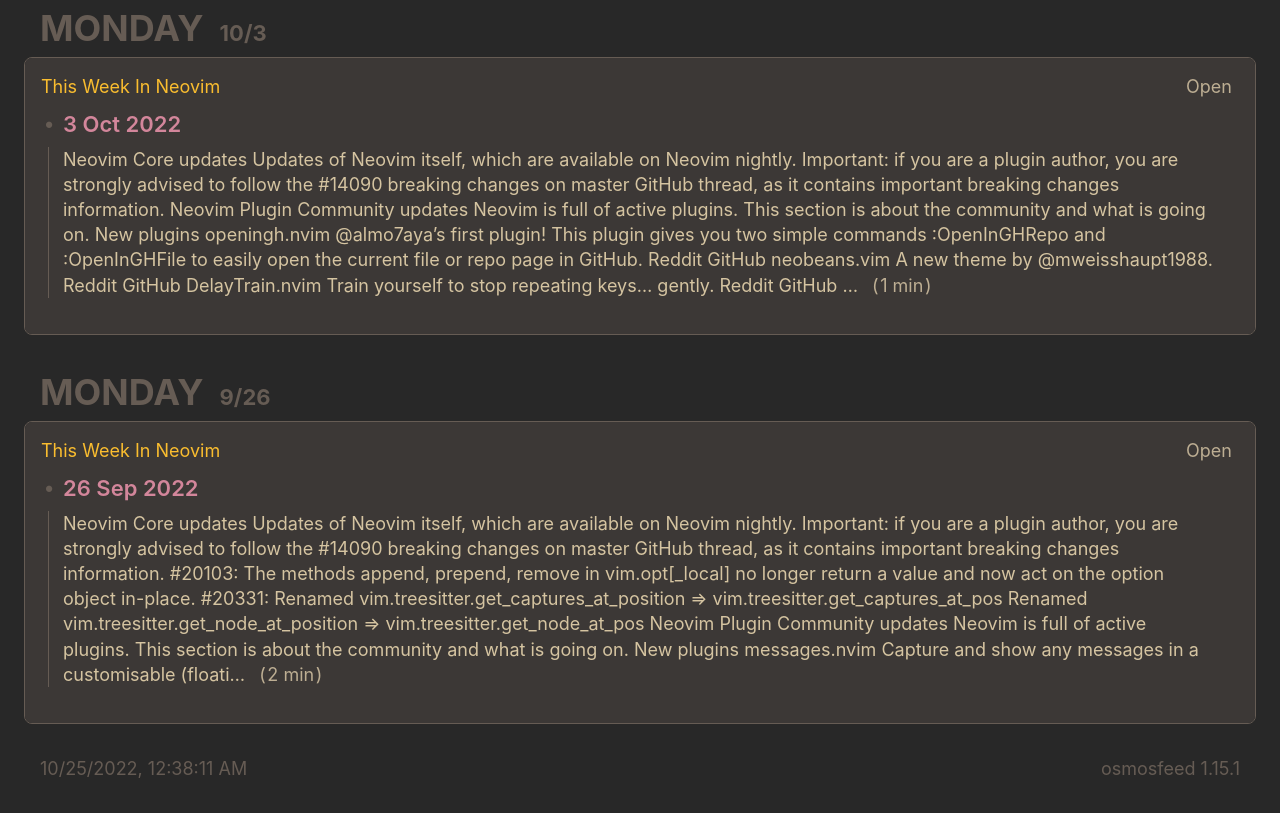
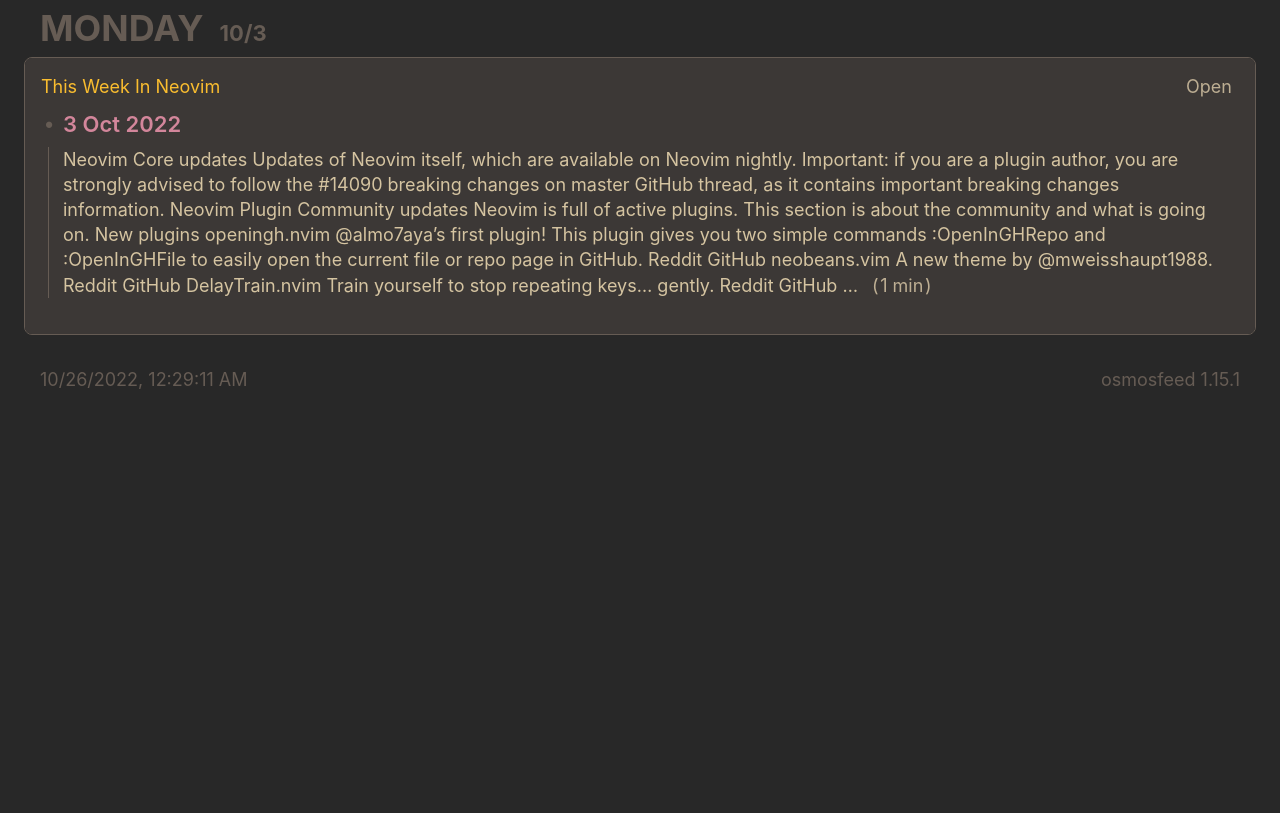
Before and after one commit to Almo7aya/feed, a plain HTML site: page index.html in a window 1280 px wide. Shown: the part 1385-2198 px from the top of the page. After the commit the page ends 1809 px from the top, so only its background shows below. Drawn offline with Linux system fonts and the light colour scheme.

Commit message:
deploy: 25bbcdf1382ecb310f398dcb647f8a406c39202c

```diff
--- a/index.html
+++ b/index.html
@@ -355,79 +355,10 @@
             </li>
         </ul>
       </section>
-      <section class="daily-content js-toggle-accordions-scope">
-        <h2 class="daily-heading">
-          <button
-            class="daily-heading-toggle"
-            data-action="toggle-accordions"
-            title="Click to toggle the day, Ctrl + click to toggle all."
-          >
-            <time class="daily-heading-toggle__weekday js-offset-weekday" data-offset-date=2022-09-26 datetime="2022-09-26T00:00:00.000Z">2022-09-26</time>
-            <time class="daily-heading-toggle__date js-offset-date" data-offset-date=2022-09-26 datetime="2022-09-26T00:00:00.000Z"></time>
-          </button>
-        </h2>
-        <ul class="sources card">
-            <li class="card__section">
-              <section class="js-toggle-accordions-scope">
-                <h3 class="source-heading">
-                  <button
-                    class="source-heading__name"
-                    data-action="toggle-accordions"
-                    title="Click to toggle the source, Ctrl + click to toggle all."
-                  >This Week In Neovim</button>
-                  <a class="source-heading__link" href="https://this-week-in-neovim.org">Open</a>
-                </h3>
-                <section class="articles-per-source">
-                    <article>
-                      <details
-                        class="article-expander"
-                        data-action="toggle-native-accordion"
-                        data-accordion-key="https://this-week-in-neovim.org/2022/Sep/26"
-                        open
-                      >
-                        <summary class="article-expander__title">26 Sep 2022</summary>
-                        <a class="article-summary-link article-summary-box-outer" href="https://this-week-in-neovim.org/2022/Sep/26">
-                          <div class="article-summary-box-inner media-object">
-                            <span class="media-object__text">
-                              <span>Neovim Core updates
-Updates of Neovim itself, which are available on Neovim nightly.
-Important: if you are a plugin author, you are strongly advised to follow the
-#14090 breaking changes on master GitHub thread, as it contains
-important breaking changes information.
-#20103:
-The methods append, prepend, remove in vim.opt[_local] no longer return a value and now act on the option
-object in-place.
-#20331:
-
-Renamed vim.treesitter.get_captures_at_position &#x3D;&gt; vim.treesitter.get_captures_at_pos
-Renamed vim.treesitter.get_node_at_position &#x3D;&gt; vim.treesitter.get_node_at_pos
-Neovim Plugin Community updates
-Neovim is full of active plugins. This section is about the community and what is going on.
-New plugins
-
-
-      messages.nvim
-
-
-
-
-Capture and show any messages in a customisable (floati…</span>
-                                &ensp;<span class="article-reading-time">(&hairsp;2
-                                  min&hairsp;)</span>
-                            </span>
-                          </div>
-                        </a>
-                      </details>
-                    </article>
-                </section>
-              </section>
-            </li>
-        </ul>
-      </section>
 
     <footer>
-      <a class="footer-link" href="https://github.com/Almo7aya/feed/actions/runs/3317281077">
-        <time id="build-timestamp" datetime="2022-10-25T00:38:11.032Z">2022-10-25T00:38:11.032Z</time>
+      <a class="footer-link" href="https://github.com/Almo7aya/feed/actions/runs/3325275179">
+        <time id="build-timestamp" datetime="2022-10-26T00:29:11.755Z">2022-10-26T00:29:11.755Z</time>
       </a>
       <a class="footer-link" href="https://github.com/osmoscraft/osmosfeed">osmosfeed 1.15.1</a>
     </footer>
```
Also changed, not shown: cache.json (+0 -10 lines), 1 other file.
